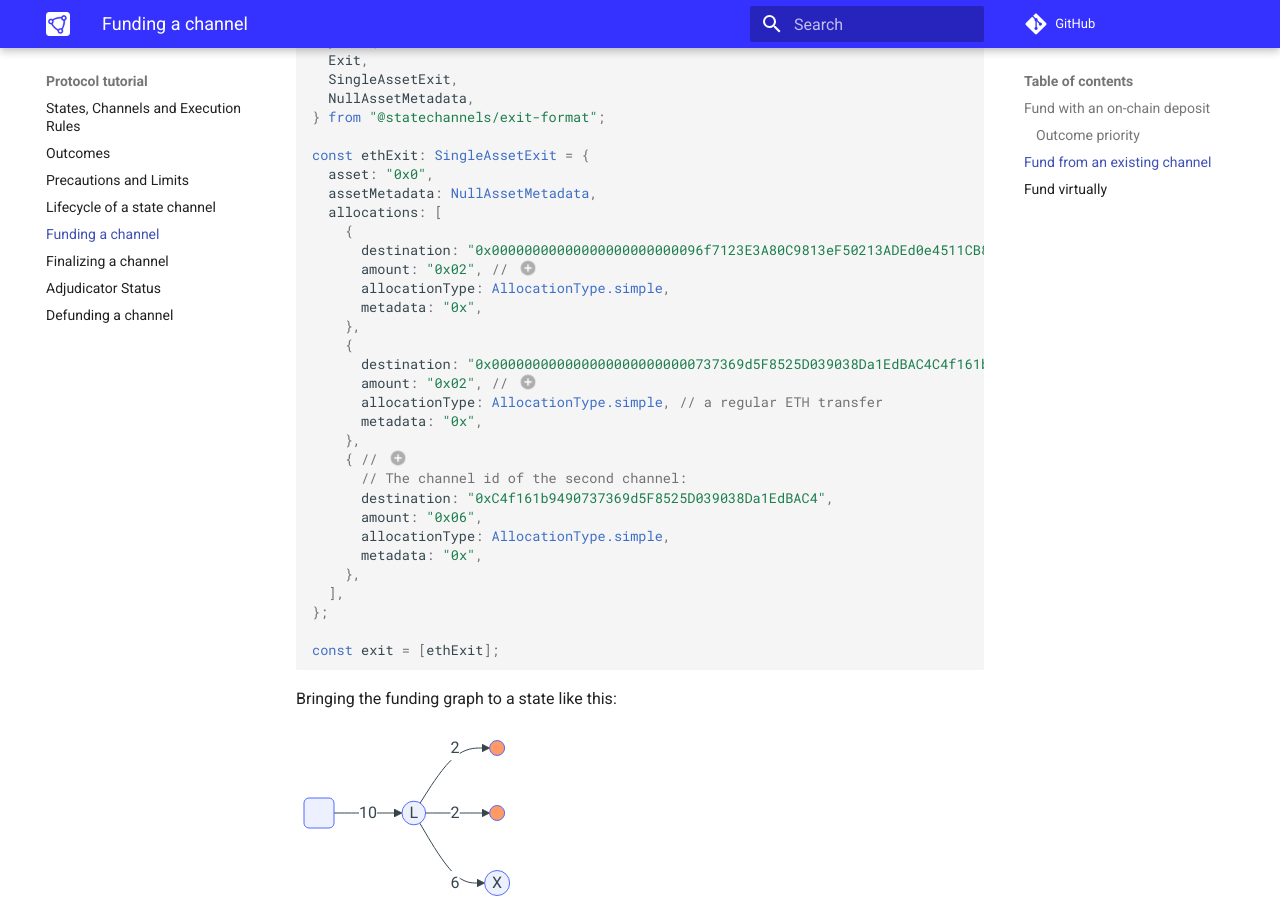
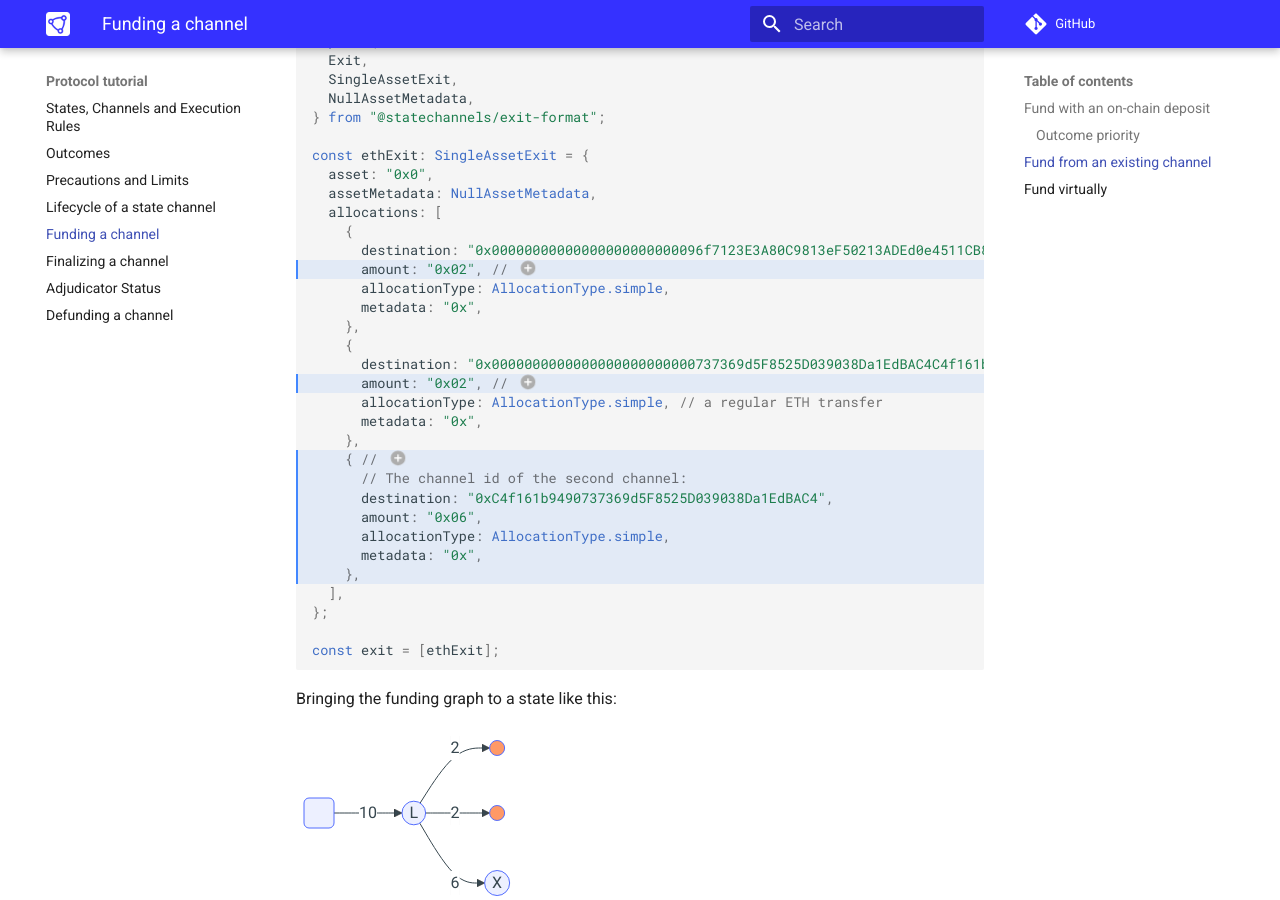
Before and after one commit to statechannels/go-nitro, an MkDocs documentation site: the page built from docs/protocol-tutorial/0005-funding-a-channel.md, in a window 1280 px wide and 900 px high, scrolled down 2520 px. Built offline with MkDocs 1.6.1 and Material for MkDocs 9.7.7, drawn with Linux system fonts in a browser that asks for light colours; comment, search, counter and statistics services are not loaded.

Commit message:
use highlighting

````diff
--- a/docs/protocol-tutorial/0005-funding-a-channel.md
+++ b/docs/protocol-tutorial/0005-funding-a-channel.md
@@ -82,7 +82,7 @@ The diagram shows on-chain funding of `10` for `L`, which initially allocates `5
 
 === "Typescript"
 
-    ```ts
+    ```ts hl_lines="13 19 23 24 25 26 27 28 29"
     import {
       Exit,
       SingleAssetExit,
@@ -124,7 +124,7 @@ The diagram shows on-chain funding of `10` for `L`, which initially allocates `5
 
 === "Go"
 
-    ```Go
+    ```Go hl_lines="13 17 19 20 21 22 23"
       import (
         "math/big"
 
````
